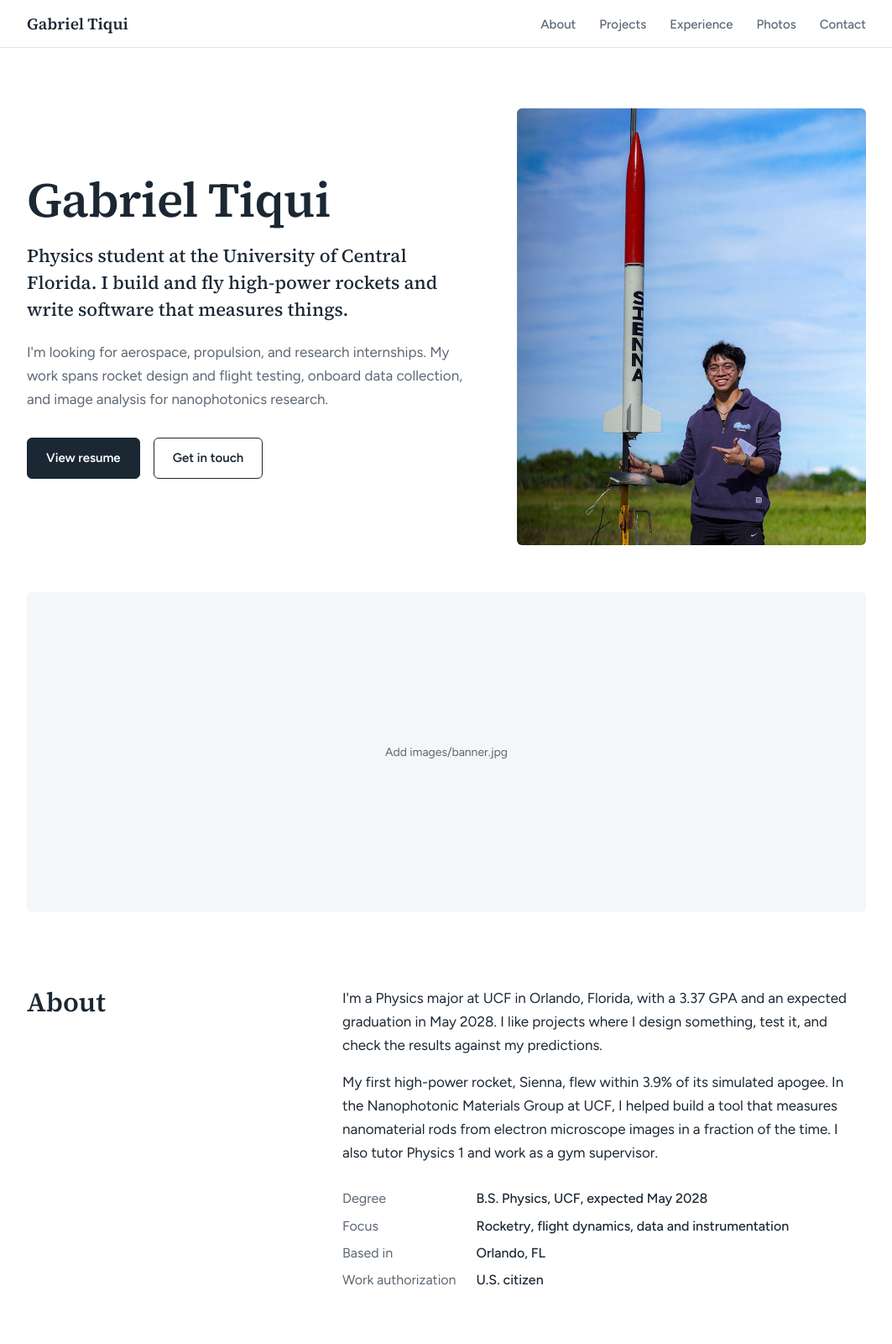
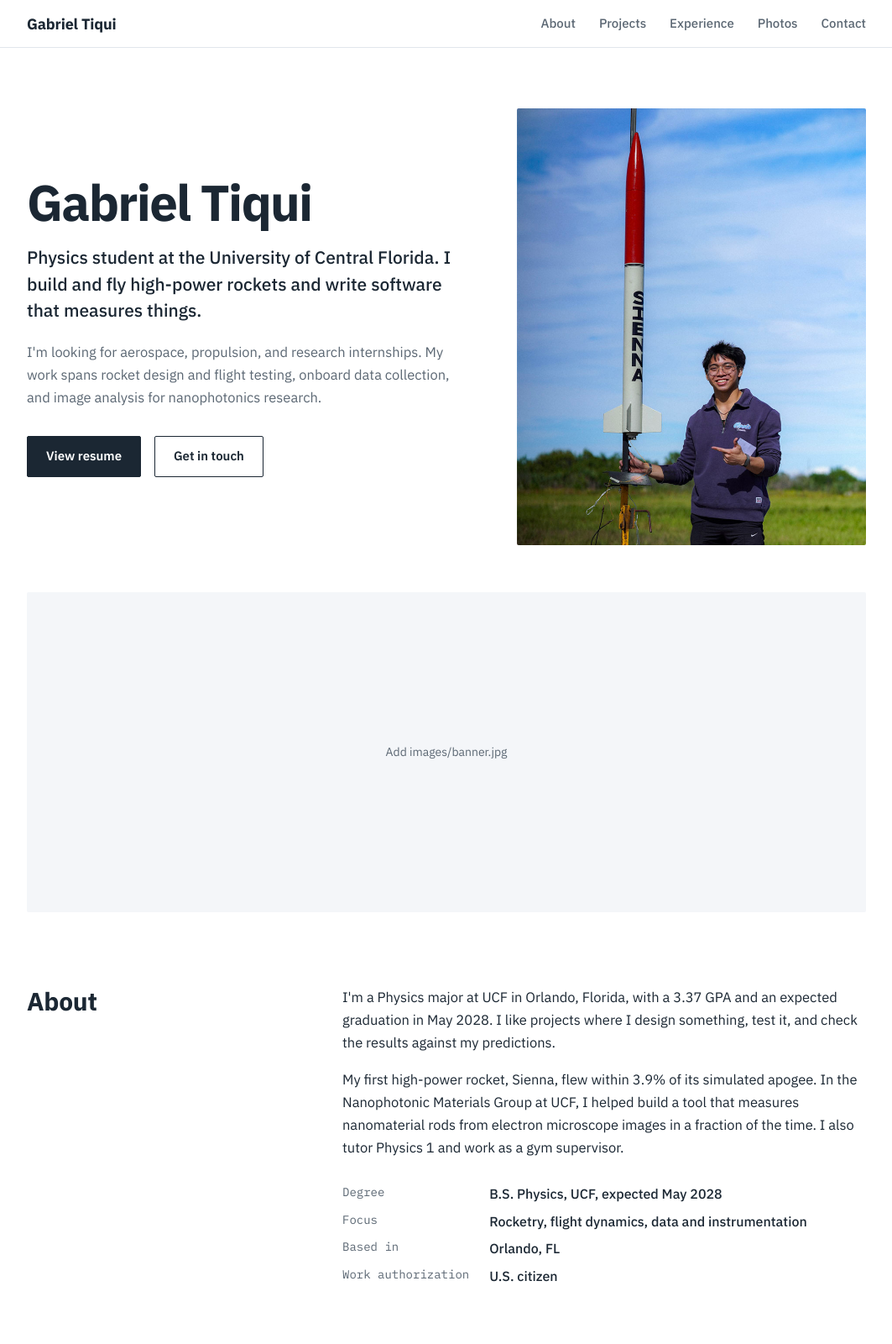
Before and after one commit to gabe-tiq/delectable-portfolio, a plain HTML site: page index.html in a window 1280 px wide. Shown: the top 1600 px of the page at 84% size, without its empty margins (108-1171 px from the left). Drawn offline with Linux system fonts and the light colour scheme.

Commit message:
Update index.html

```diff
--- a/index.html
+++ b/index.html
@@ -7,80 +7,80 @@
 <meta name="description" content="Gabriel Tiqui is a Physics student at the University of Central Florida building high-power rockets and measurement tools.">
 <link rel="preconnect" href="https://fonts.googleapis.com">
 <link rel="preconnect" href="https://fonts.gstatic.com" crossorigin>
-<link href="https://fonts.googleapis.com/css2?family=Figtree:wght@400;500;600&family=Source+Serif+4:opsz,wght@8..60,500;8..60,600&display=swap" rel="stylesheet">
+<link href="https://fonts.googleapis.com/css2?family=IBM+Plex+Sans:wght@400;500;600;700&family=IBM+Plex+Mono:wght@400;500&display=swap" rel="stylesheet">
 <style>
 :root{
   --bg:#ffffff; --soft:#f4f6f9; --ink:#1b2733; --muted:#5b6773; --line:#e1e6ec; --accent:#2455d6;
-  --serif:"Source Serif 4",Georgia,serif; --sans:"Figtree",system-ui,sans-serif;
+  --head:"IBM Plex Sans",system-ui,sans-serif; --sans:"IBM Plex Sans",system-ui,sans-serif; --mono:"IBM Plex Mono",ui-monospace,Consolas,monospace;
 }
 *{box-sizing:border-box;margin:0}
 html{scroll-behavior:smooth}
 @media (prefers-reduced-motion:reduce){html{scroll-behavior:auto}}
-body{background:var(--bg);color:var(--ink);font:400 17px/1.65 var(--sans)}
+body{background:var(--bg);color:var(--ink);font:400 16.5px/1.65 var(--sans)}
 a{color:inherit}
 a:focus-visible,button:focus-visible{outline:2px solid var(--accent);outline-offset:3px}
 .wrap{max-width:1080px;margin:0 auto;padding:0 40px}
 section{padding:88px 0;scroll-margin-top:56px}
-h2{font:600 32px/1.2 var(--serif);margin-bottom:40px}
-h3{font:600 24px/1.25 var(--serif);margin-bottom:12px}
+h2{font:700 30px/1.2 var(--head);letter-spacing:-.01em;margin-bottom:40px}
+h3{font:600 23px/1.25 var(--head);letter-spacing:-.005em;margin-bottom:12px}
 .muted{color:var(--muted)}
 
 /* header */
 header{position:sticky;top:0;z-index:5;background:rgba(255,255,255,.94);backdrop-filter:blur(6px);border-bottom:1px solid var(--line)}
 header .wrap{display:flex;justify-content:space-between;align-items:center;height:56px}
-.logo{font:600 19px var(--serif);text-decoration:none}
+.logo{font:700 18px var(--head);letter-spacing:-.01em;text-decoration:none}
 nav a{margin-left:28px;text-decoration:none;font-weight:500;font-size:15px;color:var(--muted)}
 nav a:hover{color:var(--accent)}
 
 /* hero */
 .hero{padding:72px 0 56px}
 .hero .wrap{display:grid;grid-template-columns:1.25fr 1fr;gap:64px;align-items:center}
-h1{font:600 58px/1.05 var(--serif);letter-spacing:-.01em;margin-bottom:20px}
-.lede{font:500 22px/1.45 var(--serif);margin-bottom:20px}
+h1{font:700 60px/1.02 var(--head);letter-spacing:-.03em;margin-bottom:20px}
+.lede{font:500 21px/1.5 var(--head);margin-bottom:20px}
 .hero p.muted{max-width:56ch;margin-bottom:32px}
-.btns a{display:inline-block;padding:11px 22px;border-radius:6px;font-weight:600;font-size:15px;text-decoration:none;margin-right:12px;border:1.5px solid var(--ink)}
+.btns a{display:inline-block;padding:11px 22px;border-radius:2px;font-weight:600;font-size:15px;text-decoration:none;margin-right:12px;border:1.5px solid var(--ink)}
 .btns a.primary{background:var(--ink);color:#fff}
 .btns a:hover{border-color:var(--accent);background:var(--accent);color:#fff}
 .ph{background:var(--soft);overflow:hidden;position:relative}
 .ph img{display:block;width:100%;height:100%;object-fit:cover}
 .ph::after{content:attr(data-label);position:absolute;inset:0;display:grid;place-items:center;color:var(--muted);font-size:14px;z-index:0}
 .ph img{position:relative;z-index:1}
-.headshot{aspect-ratio:4/5;border-radius:6px}
-.banner{aspect-ratio:21/8;border-radius:6px}
+.headshot{aspect-ratio:4/5;border-radius:2px}
+.banner{aspect-ratio:21/8;border-radius:2px}
 
 /* about */
 .about{display:grid;grid-template-columns:1fr 2fr;gap:64px}
 .about h2{margin:0}
 .about p+p{margin-top:16px}
 .facts{margin-top:28px;display:grid;grid-template-columns:auto 1fr;gap:6px 24px;font-size:16px}
-.facts dt{color:var(--muted)} .facts dd{margin:0;font-weight:500}
+.facts dt{color:var(--muted);font-family:var(--mono);font-size:14px} .facts dd{margin:0;font-weight:500}
 
 /* projects */
 .project{display:grid;grid-template-columns:1.2fr 1fr;gap:48px;align-items:center;padding:44px 0;border-top:1px solid var(--line)}
 .project:nth-of-type(even) .ph{order:2}
-.project .ph{aspect-ratio:3/2;border-radius:6px}
-.project .tools{font-size:14px;color:var(--muted);margin-bottom:16px}
+.project .ph{aspect-ratio:3/2;border-radius:2px}
+.project .tools{font-family:var(--mono);font-size:13.5px;color:var(--muted);margin-bottom:16px}
 .project dl{display:grid;grid-template-columns:auto 1fr;gap:4px 20px;margin-top:20px;font-size:15px}
-.project dt{color:var(--muted)} .project dd{margin:0;font-weight:500}
+.project dt{color:var(--muted);font-family:var(--mono);font-size:13.5px} .project dd{margin:0;font-weight:500}
 .more{color:var(--accent);font-weight:600;text-decoration:none}
 .more:hover{text-decoration:underline}
 
 /* experience */
 .job{display:grid;grid-template-columns:200px 1fr;gap:40px;padding:28px 0;border-top:1px solid var(--line)}
-.job .when{color:var(--muted);font-size:15px}
+.job .when{color:var(--muted);font-family:var(--mono);font-size:14px}
 .job h3{font-size:20px;margin-bottom:2px}
 .job .org{color:var(--muted);margin-bottom:10px}
 .job ul{padding-left:20px} .job li{margin-bottom:4px}
 
 /* gallery */
 .gallery{display:grid;grid-template-columns:repeat(3,1fr);gap:16px}
-.gallery figure .ph{aspect-ratio:4/3;border-radius:6px}
+.gallery figure .ph{aspect-ratio:4/3;border-radius:2px}
 .gallery figcaption{font-size:14px;color:var(--muted);margin-top:8px}
 
 /* contact */
 .contact{background:var(--soft)}
 .contact p{max-width:52ch;margin-bottom:24px}
-.contact a.mail{font:600 28px var(--serif);color:var(--accent);text-decoration:none}
+.contact a.mail{font:600 26px var(--head);letter-spacing:-.01em;color:var(--accent);text-decoration:none}
 .contact a.mail:hover{text-decoration:underline}
 .links{margin-top:20px}.links a{margin-right:24px;font-weight:500}
 footer{padding:28px 0;font-size:14px;color:var(--muted)}
```
